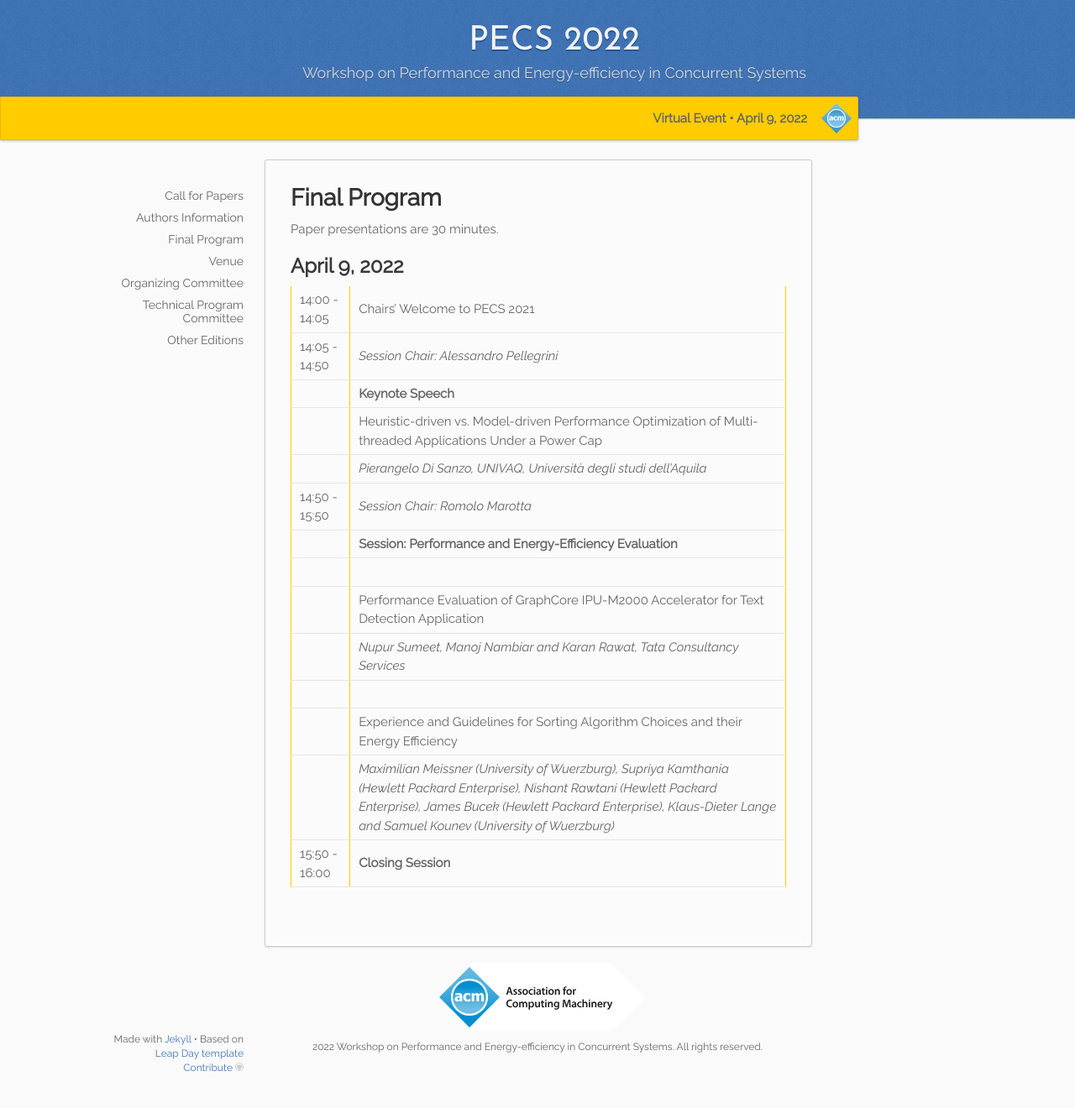
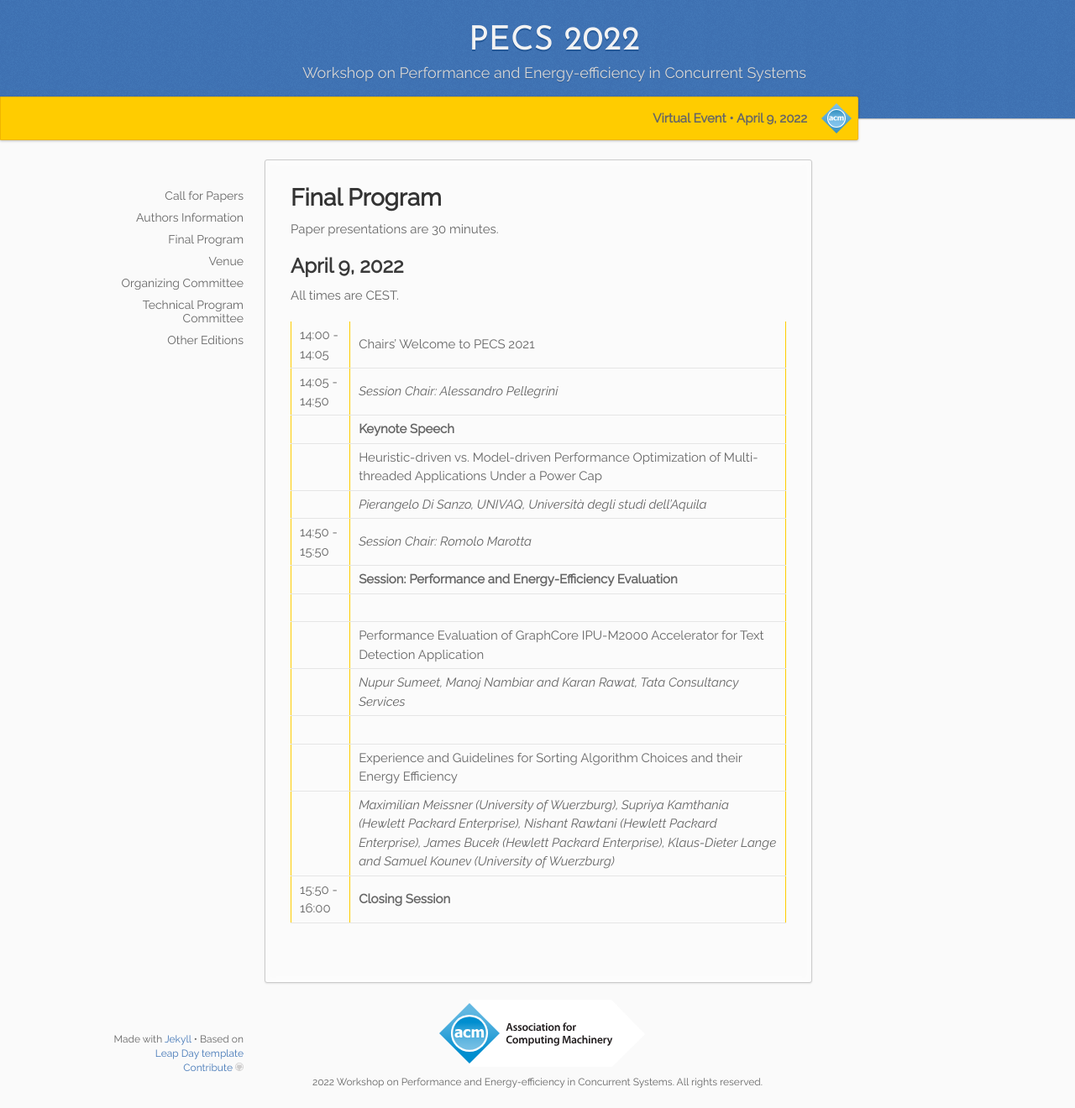
Before and after one commit to pecs-workshop/pecs-workshop.github.io, a Jekyll site: the page built from _2022/05.program.md, in a window 1280 px wide and 1320 px high. Shown: the whole window at 84% size. Built offline with Jekyll 4.4.1, drawn with Linux system fonts in a browser that asks for light colours.

Commit message:
Update 05.program.md
Setting time zone

```diff
--- a/_2022/05.program.md
+++ b/_2022/05.program.md
@@ -9,6 +9,8 @@ permalink: /:collection/program/
 Paper presentations are 30 minutes.
 
 ## April 9, 2022
+
+All times are CEST.
 
 | 14:00 - 14:05 | Chairs' Welcome to PECS 2021 |
 | 14:05 - 14:50 | *Session Chair: Alessandro Pellegrini* |
```
